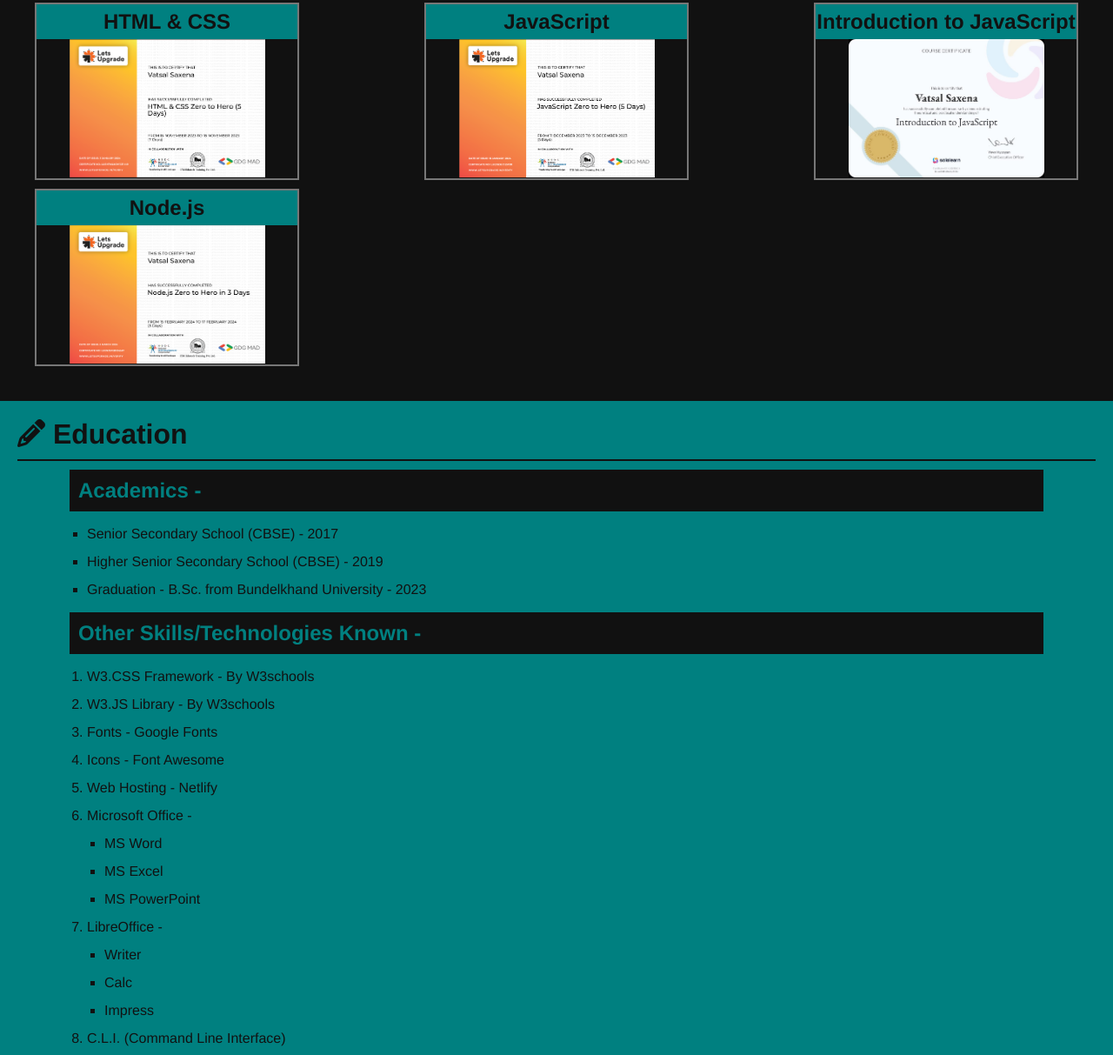
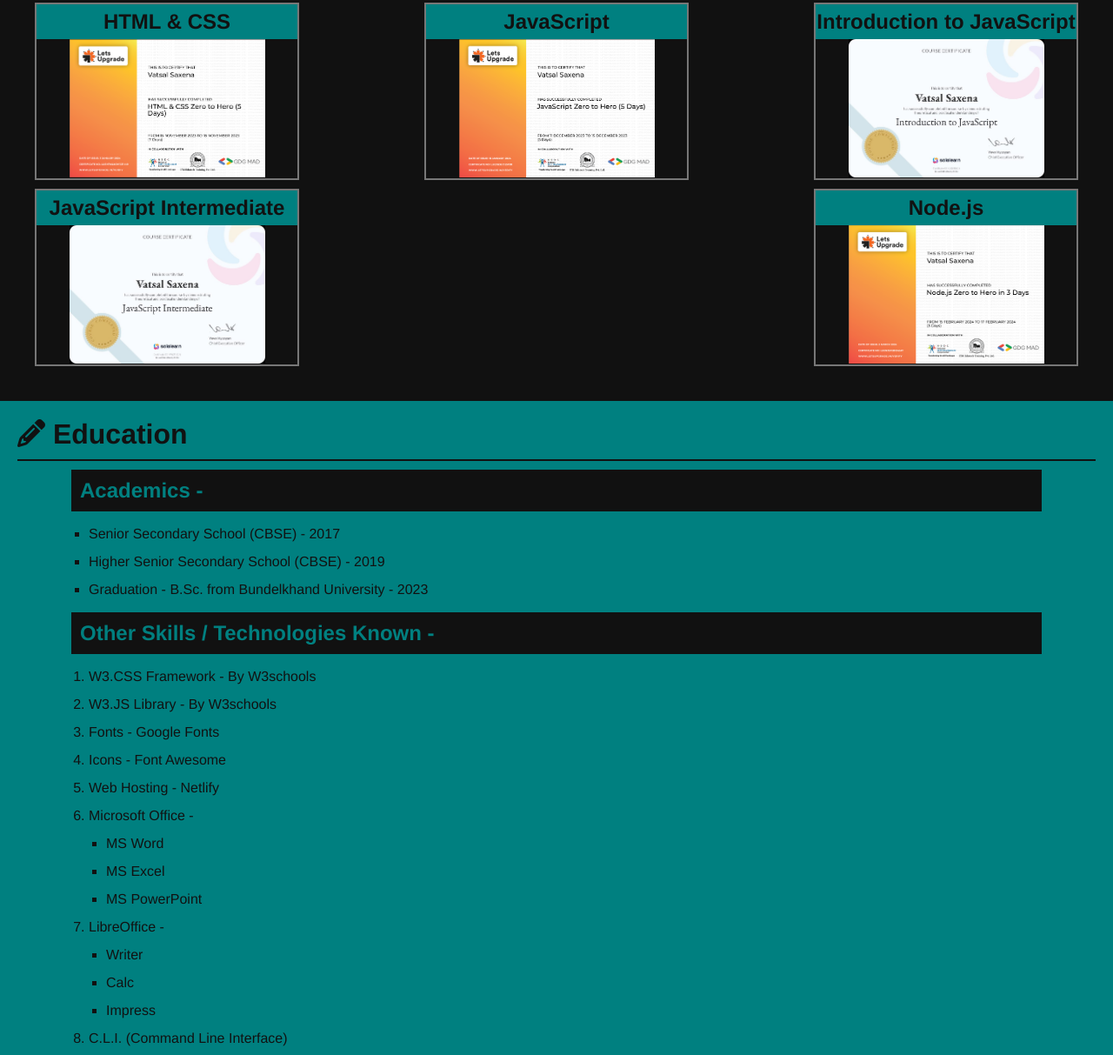
Before and after one commit to vatsalsaxena22/myPortfolio, a plain HTML site: page index.html in a window 1280 px wide. Shown: the part 1658-2871 px from the top of the page at 87% size. Drawn offline with Linux system fonts and the light colour scheme; files whose address does not match are found by name.

Commit message:
JS Intermediate certificate added

```diff
--- a/index.html
+++ b/index.html
@@ -164,6 +164,10 @@
                 <img src="images/JS-intro-certificate.jpg" alt="" width="75%">
             </div>
             <div class="cbox">
+                <h2>JavaScript Intermediate</h2>
+                <img src="images/js-intermediate.jpg" alt="" width="75%">
+            </div>
+            <div class="cbox">
                 <h2>Node.js</h2>
                 <img src="images/node-certificate.png" alt="" width="75%">
             </div>
@@ -180,7 +184,7 @@
                 <li>Higher Senior Secondary School (CBSE) - 2019</li>
                 <li>Graduation - B.Sc. from Bundelkhand University - 2023</li>
             </ul>
-            <h2>Other Skills/Technologies Known -</h2>
+            <h2>Other Skills / Technologies Known -</h2>
             <ol>
                 <li>W3.CSS Framework - By W3schools</li>
                 <li>W3.JS Library - By W3schools</li>
--- a/style.css
+++ b/style.css
@@ -300,7 +300,7 @@ main img{
     border: 1px solid var(--color1);
 }
 .education{
-    padding: 0 60px;
+    padding: 0 5%;
 }
 .education h2{
     margin: 10px 0;
```
Also changed, not shown: images/js-intermediate.jpg (added), 2 other files.
